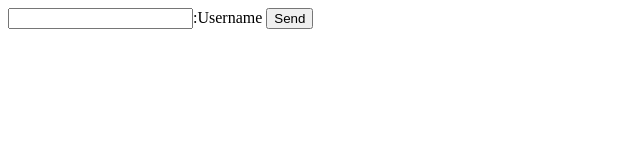
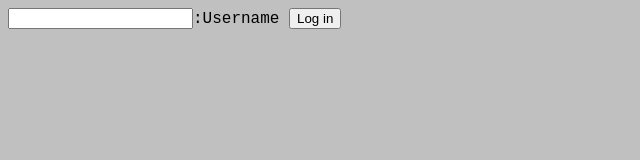
Before and after one commit to Minetristeru777/Minetristru777reg, a plain HTML site: page index.html in a window 1280 px wide. Shown: the whole page, without its empty margins (0-640 px from the left). Drawn offline with Linux system fonts and the light colour scheme.

Commit message:
Add files via upload

```diff
--- a/index.html
+++ b/index.html
@@ -1,4 +1,22 @@
-<form action="https://minetristeru777.github.io/Minetristru777site">
-    <input type="text" name="Username">:Username
-    <button>Send</button>
+<html>
+<head>
+<meta id="_moz_html_fragment">
+<title>Log In</title>
+<style type="text/css">
+body {
+font-family: "Courier New",Courier,monospace;
+background-color: silver;
+}
+p {
+font-family: "Courier New",Courier,monospace;
+background-color: #666666;
+}
+
+</style>
+</head>
+<body>
+<form action="https://minetristeru777.github.io/Minetristru777site"> <input
+name="Username" type="text">:Username <button>Log in</button> <br>
 </form>
+</body>
+</html>
```
